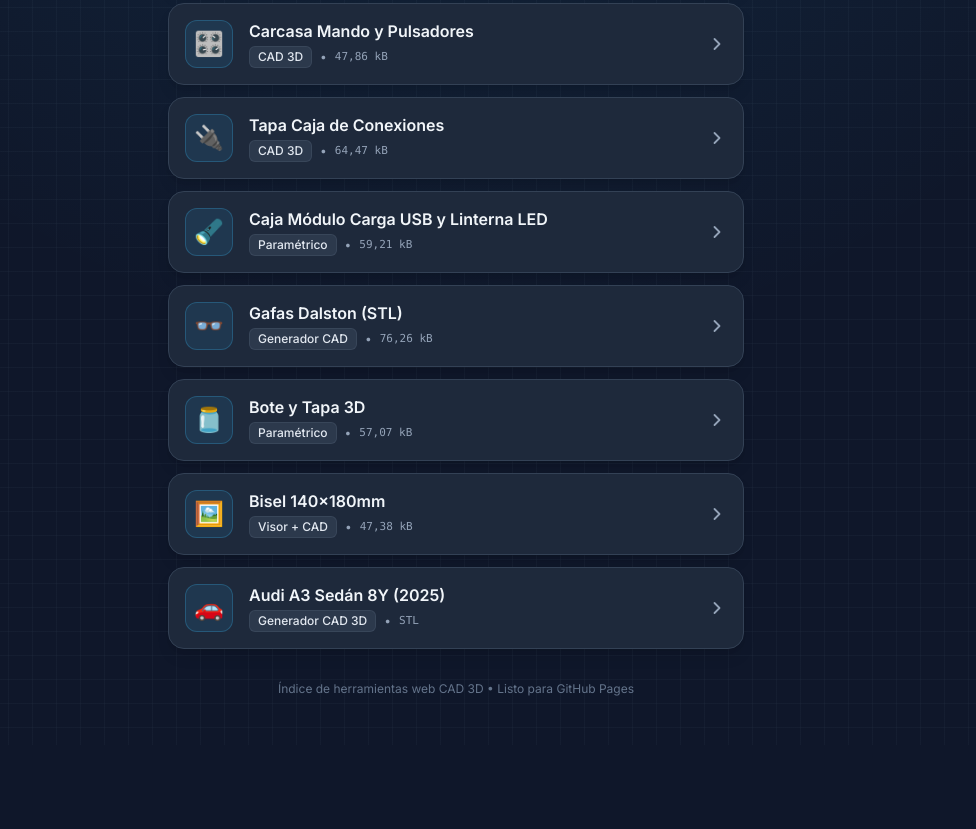
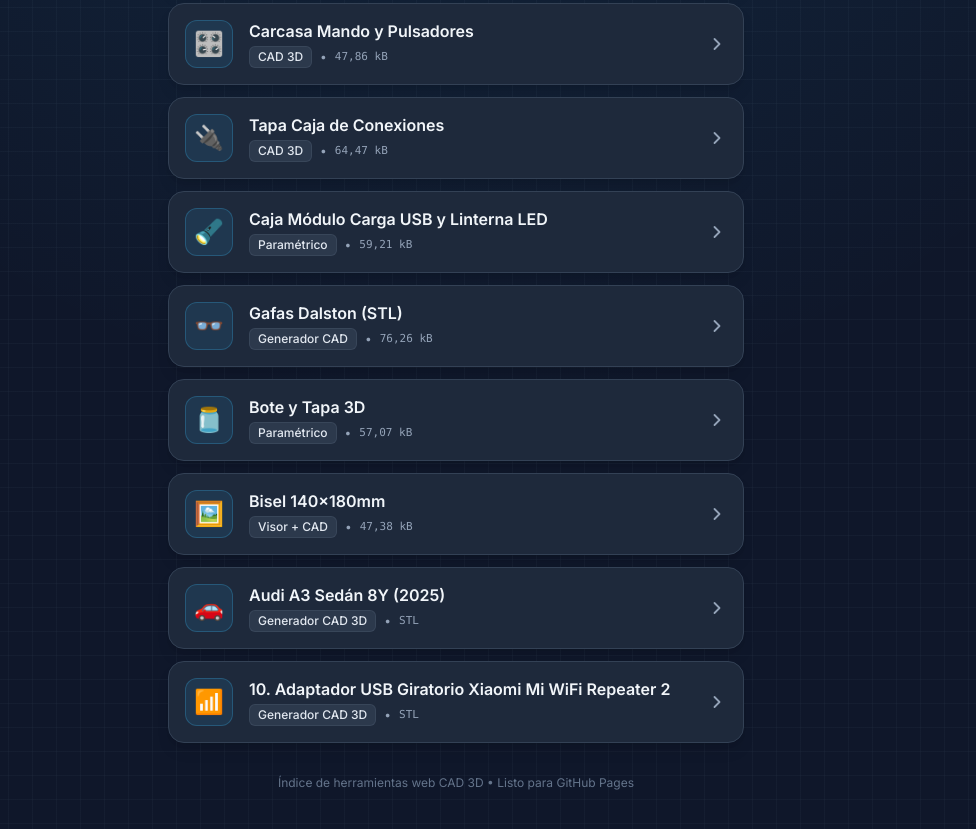
Before and after one commit to javinet3d/Modelos3D, a plain HTML site: page index.html in a window 1280 px wide. Shown: the part 449-1278 px from the top of the page, without its empty margins (184-1160 px from the left). Before the commit the page ends 1194 px from the top, so only its background shows below. Drawn offline with nearby package versions, Linux system fonts and the light colour scheme.

Commit message:
Add card for Xiaomi Mi WiFi Repeater 2

```diff
--- a/index.html
+++ b/index.html
@@ -338,7 +338,26 @@
                     </svg>
                 </div>
             </a>
-
+        <a href="adaptador_usb_giratorio_xiaomi_mi_wifi_repeater_2.html" class="card-item group flex items-center p-4 bg-cad-card border border-cad-border hover:border-sky-400/80 rounded-2xl shadow-lg hover:shadow-sky-950/40">
+            <div class="w-12 h-12 rounded-xl bg-sky-400/10 border border-sky-400/25 flex items-center justify-center text-2xl mr-4 shrink-0 group-hover:scale-105 transition-transform">
+                📶
+            </div>
+            <div class="flex-1 min-w-0">
+                <h2 class="card-title text-base font-semibold text-slate-100 group-hover:text-sky-300 transition-colors leading-snug mb-1">
+                    10. Adaptador USB Giratorio Xiaomi Mi WiFi Repeater 2
+                </h2>
+                <div class="flex items-center gap-2 text-xs text-slate-400">
+                    <span class="card-badge bg-slate-700/70 text-slate-200 px-2 py-0.5 rounded-md font-medium border border-slate-600/50">Generador CAD 3D</span>
+                    <span>•</span>
+                    <span class="font-mono text-[11px]">STL</span>
+                </div>
+            </div>
+            <div class="ml-3 text-slate-400 group-hover:text-sky-400 group-hover:translate-x-1 transition-all shrink-0">
+                <svg class="w-5 h-5" viewBox="0 0 24 24" fill="none" stroke="currentColor" stroke-width="2.2" stroke-linecap="round" stroke-linejoin="round">
+                    <polyline points="9 18 15 12 9 6"></polyline>
+                </svg>
+            </div>
+        </a>
         </main>
 
         <!-- Mensaje sin resultados -->
```
